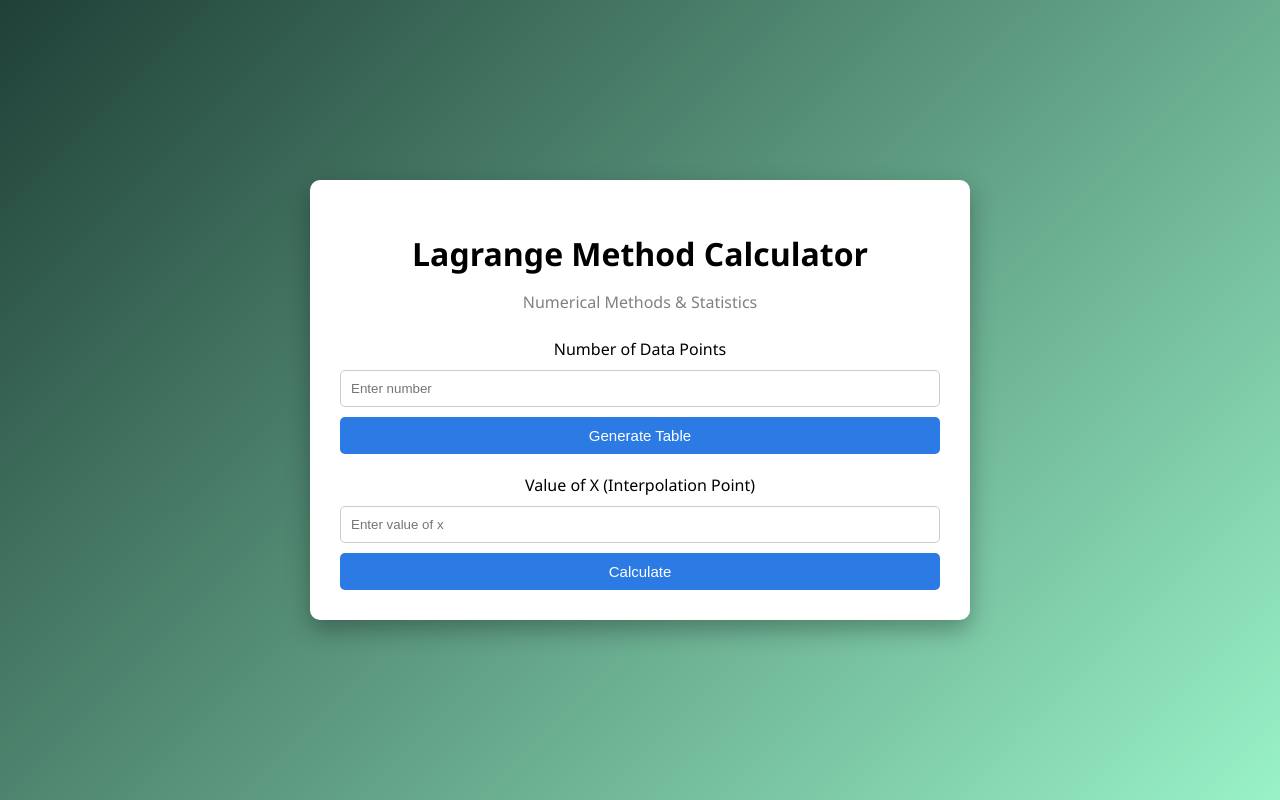
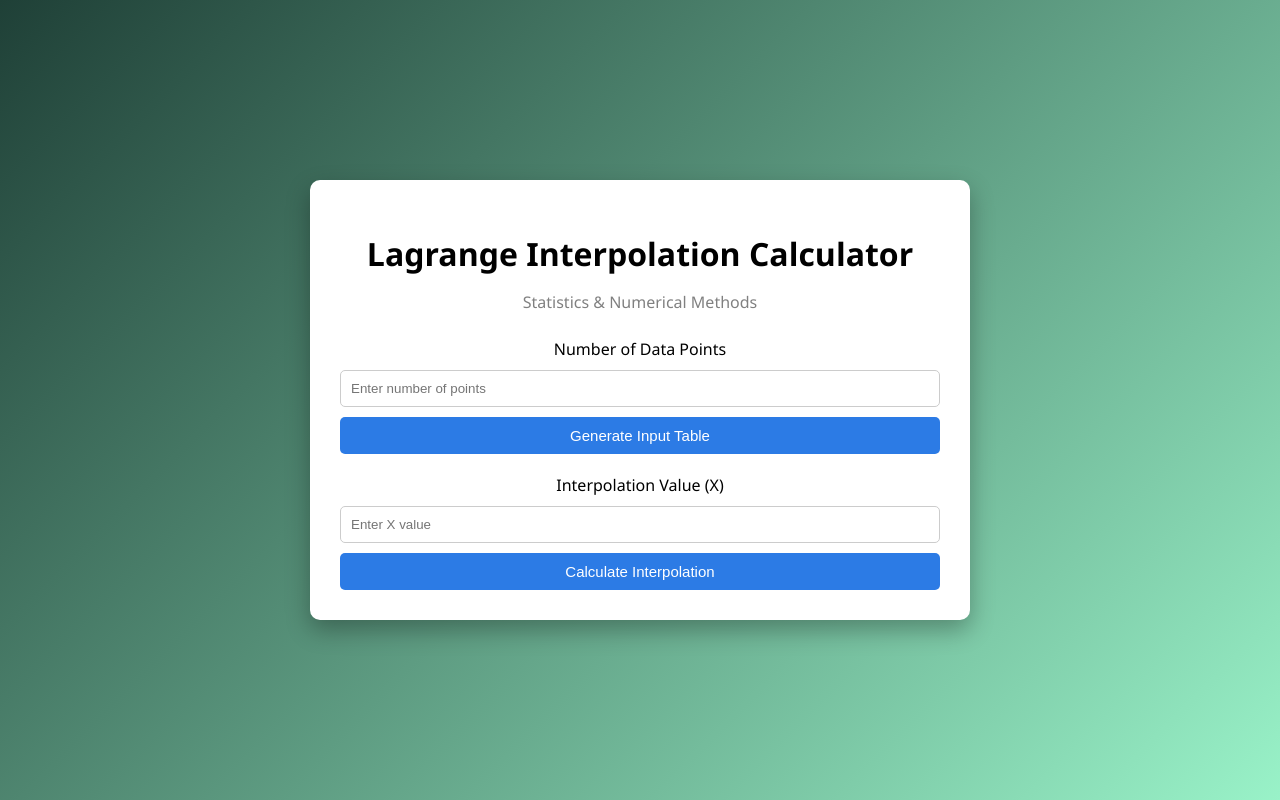
Before and after one commit to Ranjith007-king/lagrange-method, a plain HTML site: page index.html in a window 1280 px wide. Drawn offline with Linux system fonts and the light colour scheme.

Commit message:
Refactor HTML for Lagrange Interpolation Calculator-2
Updated titles, labels, and button texts for clarity.

```diff
--- a/index.html
+++ b/index.html
@@ -10,22 +10,22 @@
 
 <div class="container">
 
-<h1>Lagrange Method Calculator</h1>
-<p class="subtitle">Numerical Methods & Statistics</p>
+<h1>Lagrange Interpolation Calculator</h1>
+<p class="subtitle">Statistics & Numerical Methods</p>
 
 <div class="card">
 
 <label>Number of Data Points</label>
-<input type="number" id="numPoints" min="2" placeholder="Enter number">
+<input type="number" id="numPoints" min="2" placeholder="Enter number of points">
 
-<button onclick="generateInputs()">Generate Table</button>
+<button onclick="generateInputs()">Generate Input Table</button>
 
 <div id="tableArea"></div>
 
-<label>Value of X (Interpolation Point)</label>
-<input type="number" id="xp" placeholder="Enter value of x">
+<label>Interpolation Value (X)</label>
+<input type="number" id="xp" placeholder="Enter X value">
 
-<button class="calculate" onclick="calculate()">Calculate</button>
+<button class="calculate" onclick="calculate()">Calculate Interpolation</button>
 
 </div>
 
```
